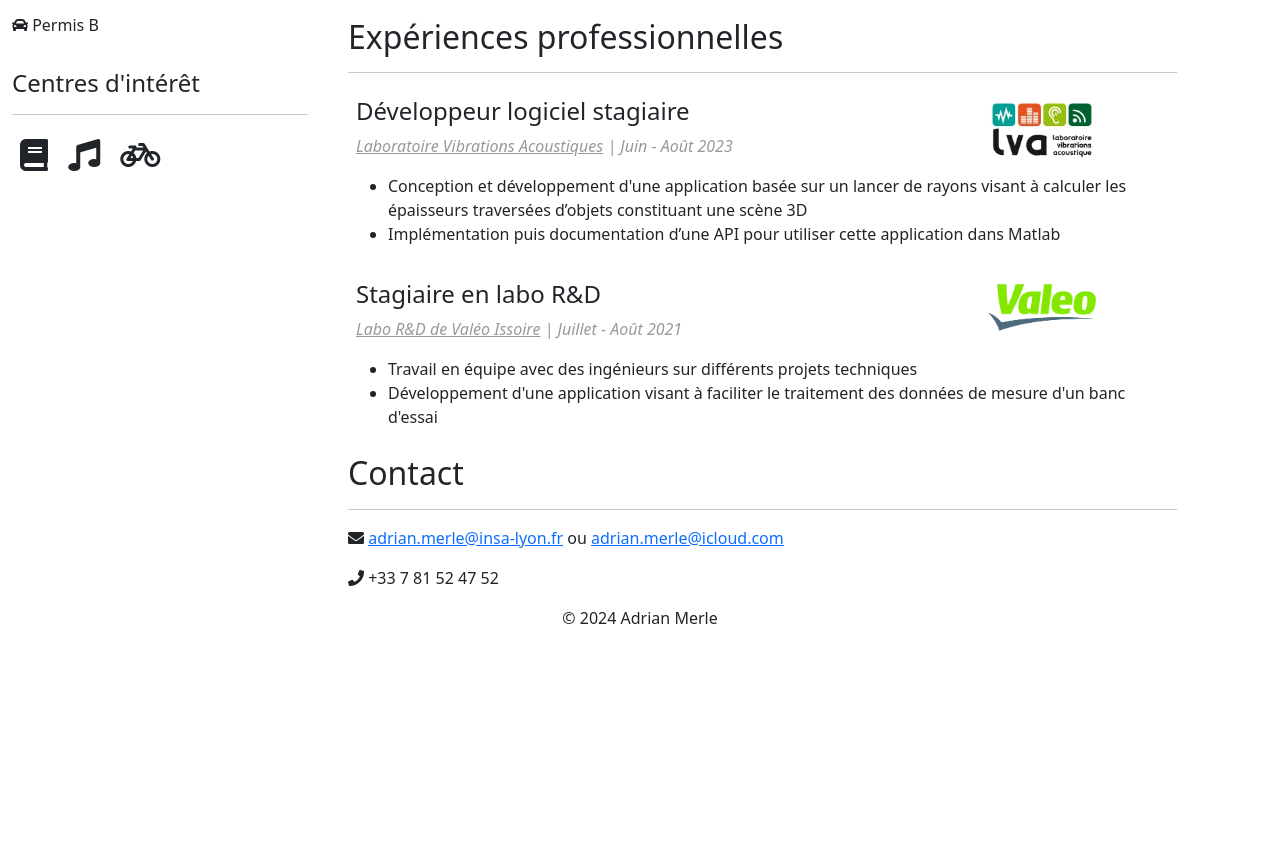
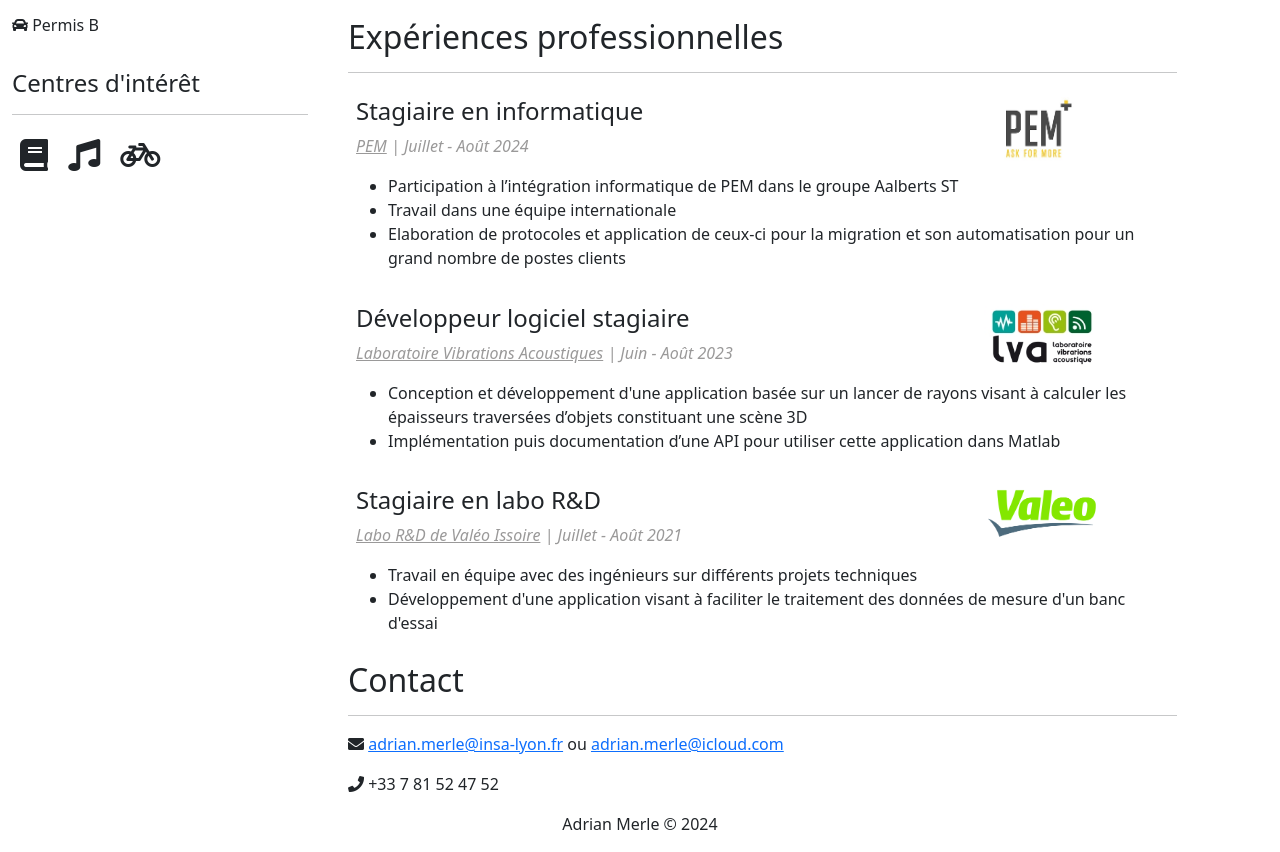
Before and after one commit to AdriMerle/CV, a plain HTML site: page index.html in a window 1280 px wide. Shown: the part 889-1741 px from the top of the page. Before the commit the page ends 1535 px from the top, so only its background shows below. Drawn offline with nearby package versions, Linux system fonts and the light colour scheme.

Commit message:
Ajout expérience pro PEM

```diff
--- a/index.html
+++ b/index.html
@@ -216,6 +216,24 @@
                         <div class="card-container">
                             <div class="row">
                                 <div class="col-md-9">
+                                    <h4>Stagiaire en informatique</h4>
+                                    <p class="job-detail">
+                                        <a href="https://www.pem.fr">PEM</a> | Juillet - Août 2024</p>
+                                </div>
+                                <div class="col-md-2">
+                                    <img src="static/pem_logo.png" alt="PEM" class="img-fluid company-logo">
+                                </div>
+                            </div>
+                            <ul>
+                                <li>Participation à l’intégration informatique de PEM dans le groupe Aalberts ST</li>
+                                <li>Travail dans une équipe internationale</li>
+                                <li>Elaboration de protocoles et application de ceux-ci pour la migration et son automatisation pour un grand nombre de postes clients</li>
+                            </ul>
+                        </div>
+
+                        <div class="card-container">
+                            <div class="row">
+                                <div class="col-md-9">
                                     <h4>Développeur logiciel stagiaire</h4>
                                     <p class="job-detail">
                                         <a href="https://lva.insa-lyon.fr">Laboratoire Vibrations Acoustiques</a> | Juin - Août 2023</p>
@@ -275,8 +293,7 @@
         <div class="container">
             <div class="row">
                 <div class="col-md-12">
-                    <p class="text-center">© 2024 Adrian Merle</p>
-
+                    <p class="text-center">Adrian Merle © 2024</p>
                 </div>
             </div>
         </div>
```
Also changed, not shown: static/pem_logo.png (added).
